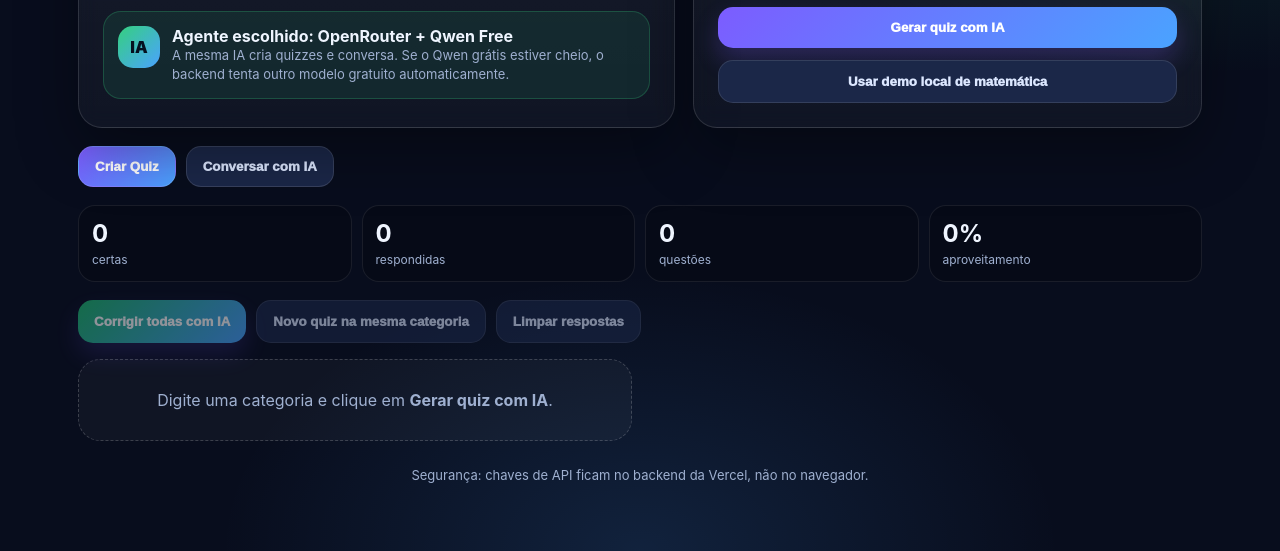
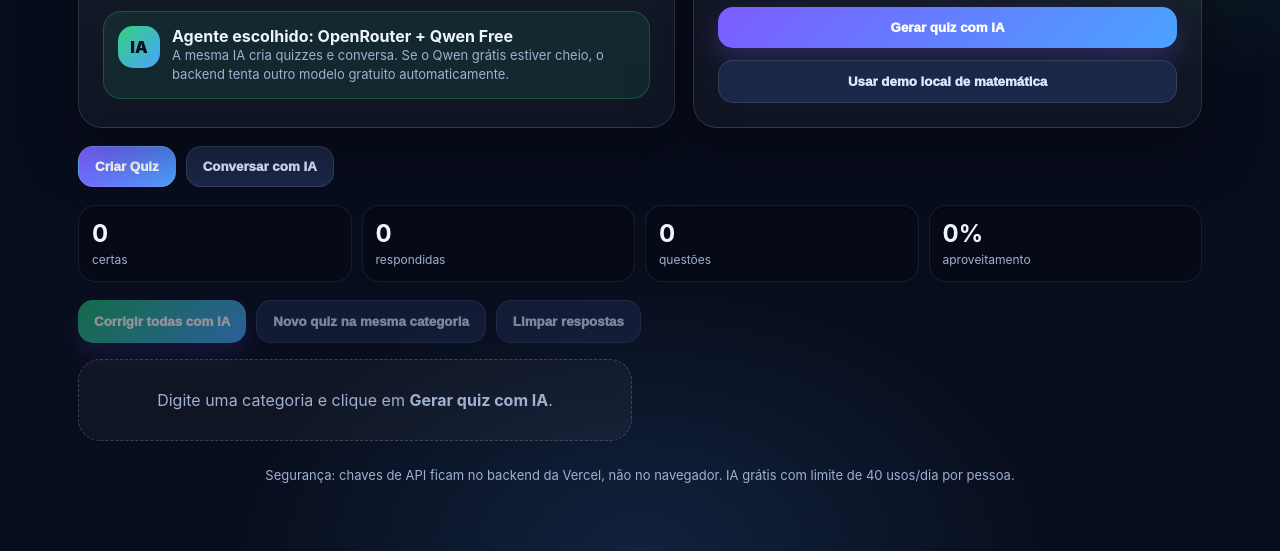
Before and after one commit to lucasgabrieldevgg/quiz-agent, a website: page index.html in a window 1280 px wide. Shown: the part 325-876 px from the top of the page. Drawn offline with Linux system fonts and the light colour scheme.

Commit message:
feat: 🚦 limite diário de IA (generoso, por pessoa) + aviso no app — mantém a gratuidade sustentável

```diff
--- a/index.html
+++ b/index.html
@@ -107,7 +107,7 @@
       </div>
     </section>
 
-    <p class="footer">Segurança: chaves de API ficam no backend da Vercel, não no navegador.</p>
+    <p class="footer">Segurança: chaves de API ficam no backend da Vercel, não no navegador. IA grátis com limite de 40 usos/dia por pessoa.</p>
   </main>
   <div class="toast" id="toast"></div>
 
```
